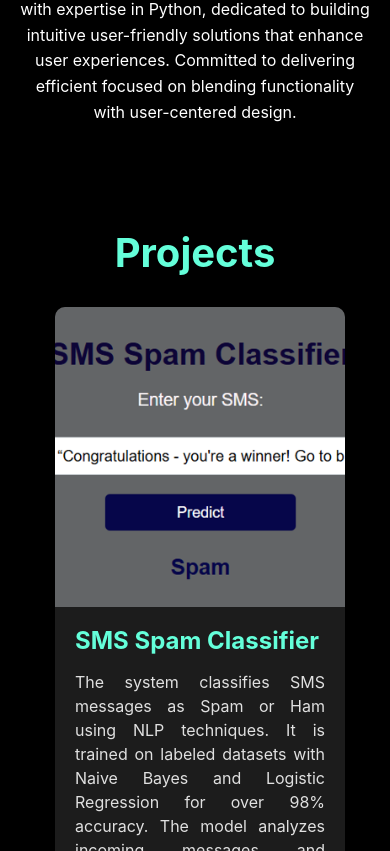
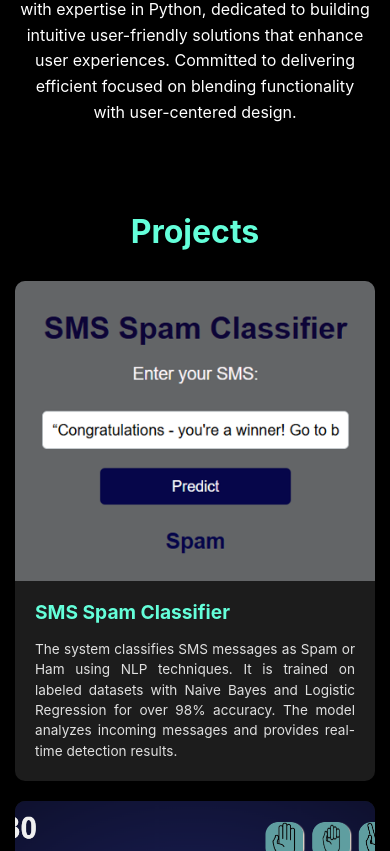
Before and after one commit to sanskrutiahire23/portfolio, a React (Create React App) app: page / in a window 390 px wide. Shown: the part 933-1784 px from the top of the page. Built offline with nearby package versions, Linux system fonts and the light colour scheme.

Commit message:
Update Projects.css

```diff
--- a/src/Components/Projects.css
+++ b/src/Components/Projects.css
@@ -54,3 +54,40 @@
     text-align: justify;
     color: #e0e0e0;
   }
+
+  /* Responsive Styles */
+@media (max-width: 768px) {
+  .projects-section {
+    padding: 40px 15px;
+  }
+
+  .projects-grid {
+    gap: 20px; /* Reduce the gap between cards */
+  }
+
+  .project-card {
+    margin: 0 auto; /* Center the cards on smaller screens */
+  }
+
+  .project-card h3 {
+    font-size: 1.3rem;
+  }
+
+  .project-card p {
+    font-size: 0.9rem;
+  }
+}
+
+@media (max-width: 480px) {
+  .projects-section h2 {
+    font-size: 2rem;
+  }
+
+  .project-card h3 {
+    font-size: 1.2rem;
+  }
+
+  .project-card p {
+    font-size: 0.85rem;
+  }
+}
```
